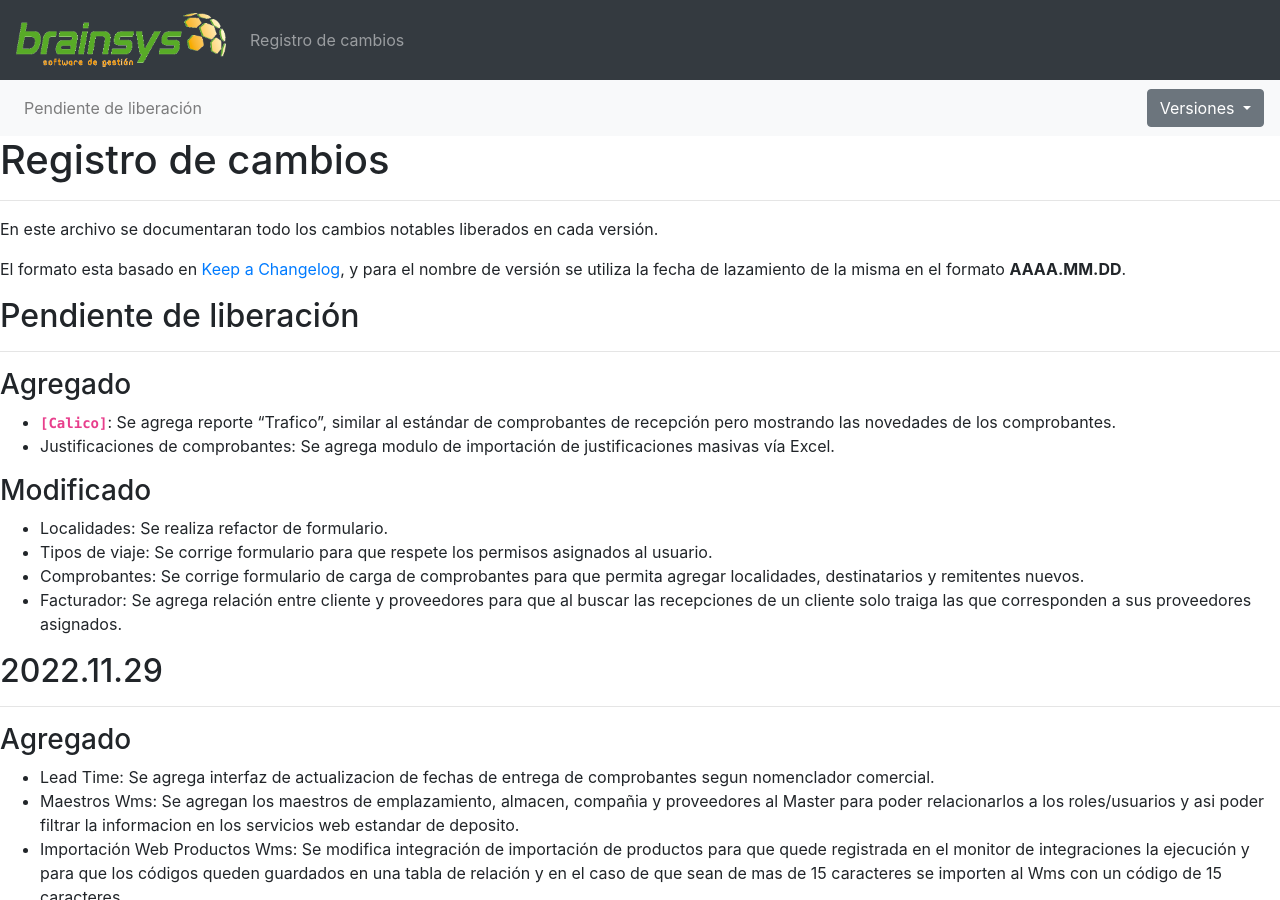
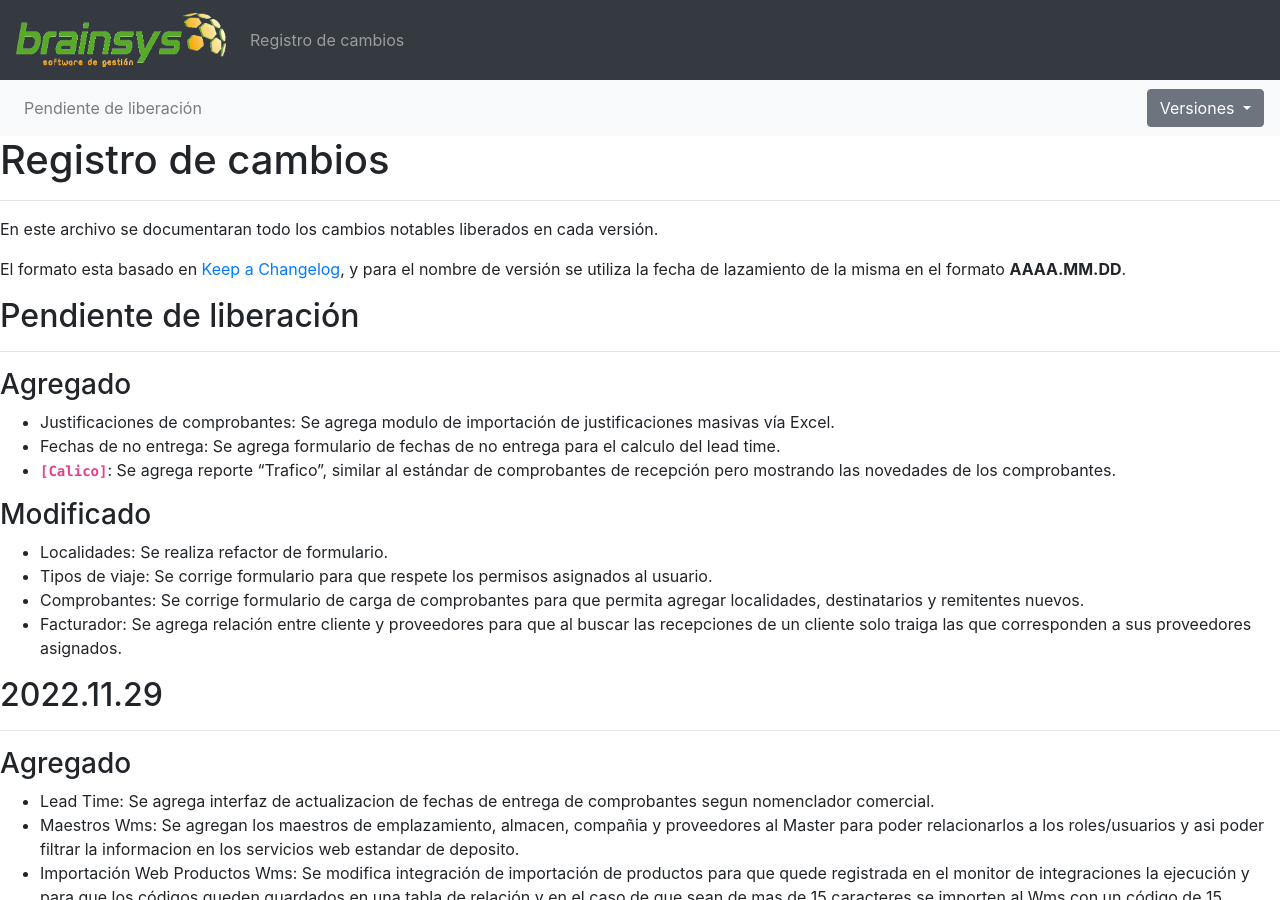
Before and after one commit to brainsys-arsaad/versionado, a Jekyll site: the page built from registro-cambios.markdown, in a window 1280 px wide and 900 px high. Built offline with Jekyll 4.4.1, drawn with Linux system fonts in a browser that asks for light colours.

Commit message:
Update registro-cambios.markdown

```diff
--- a/registro-cambios.markdown
+++ b/registro-cambios.markdown
@@ -83,8 +83,9 @@ El formato esta basado en [Keep a Changelog](https://keepachangelog.com/es-ES/1.
 ---
 
 ### Agregado
+- Justificaciones de comprobantes: Se agrega modulo de importación de justificaciones masivas vía Excel.
+- Fechas de no entrega: Se agrega formulario de fechas de no entrega para el calculo del lead time.
 - **`[Calico]`**: Se agrega reporte "Trafico", similar al estándar de comprobantes de recepción pero mostrando las novedades de los comprobantes.
-- Justificaciones de comprobantes: Se agrega modulo de importación de justificaciones masivas vía Excel.
 
 ### Modificado
 - Localidades: Se realiza refactor de formulario.
```
